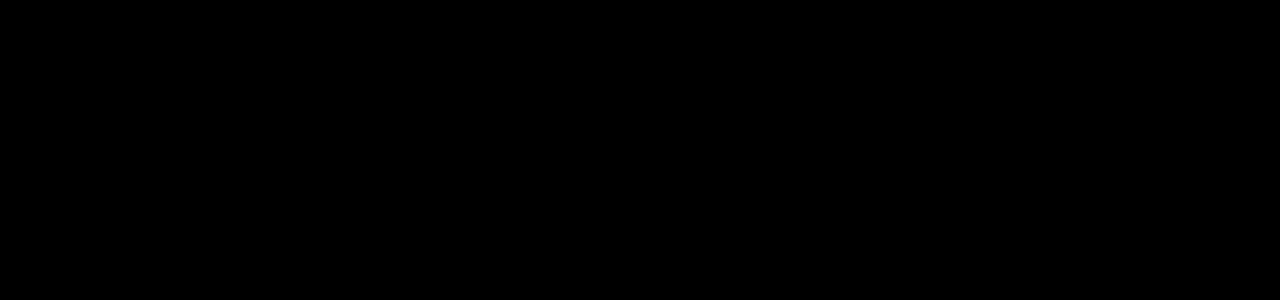
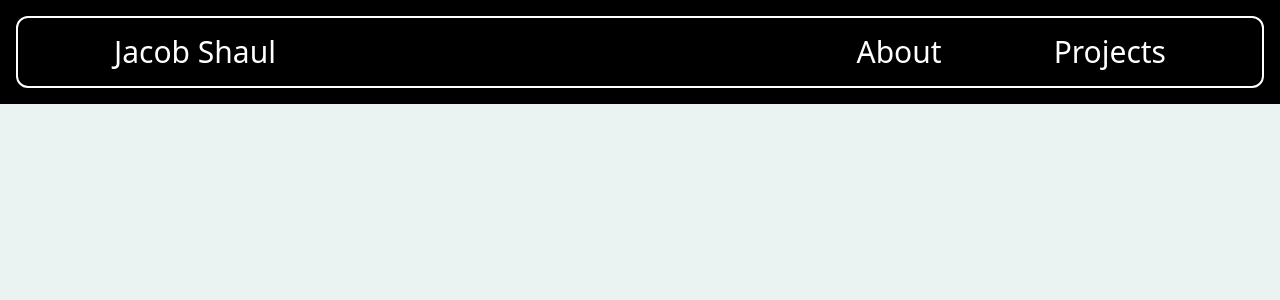
Before and after one commit to jacob-s-codes/personal-portfolio, a Next.js app: page /modetocode in a window 1280 px wide. Before the commit this address had no page. Shown: the top 300 px of the page. Built offline with nearby package versions, Linux system fonts and the light colour scheme.

Commit message:
broke a bunch of stuff, try to fix it later

```diff
--- a/app/components/MyProjects.tsx
+++ b/app/components/MyProjects.tsx
@@ -3,6 +3,7 @@
 import Image from 'next/image'
 import modetocode from '../assets/modetocodebg.png'
 import schoolimg from '../assets/ifbackground.jpeg'
+import Link from 'next/link'
 
 const MyProjects = () => {
     return (
@@ -10,7 +11,7 @@
             <h3 className='flex justify-center text-5xl text-center mb-0 mt-96 font-bold'>What I've been working on:</h3>
             <div className='flex flex-row items-center justify-center gap-36'>
                 <div className='flex flex-row items-center justify-center mt-24 z-0'>
-                    <SpotlightBorder className="h-[650px] w-96 duration-500  bg-[#050126] hover:scale-105 hover:shadow-xl hover:shadow-[#D0E4E3] ease-in" spotlightColor="white">
+                    <SpotlightBorder className="h-[650px] w-96 duration-500  bg-[#050126] hover:shadow-xl hover:shadow-[#D0E4E3]" spotlightColor="white">
                         <div className='pl-8 pt-8'>
                             <h2 className='text-3xl'>Mode to Code</h2>
                         </div>
@@ -25,12 +26,12 @@
                             <p>This was a project that helps teach students how to code and other basic software technologies.</p>
                         </div>
                         <div className='flex w-full justify-center'>
-                            <button className='border-white border-2 rounded-lg px-4 py-4 hover:bg-white hover:text-black duration-500 hover:cursor-pointer'>Learn more</button>
+                        <Link href="/modetocode" target='_blank'><button className='border-white border-2 rounded-lg px-4 py-4 hover:bg-white hover:text-black duration-500 hover:cursor-pointer'>Learn more</button></Link>
                         </div>
                     </SpotlightBorder>
                 </div>
                 <div className='flex flex-row items-center justify-center mt-24 z-0'>
-                <SpotlightBorder className="h-[650px] w-96 duration-500  bg-[#667a8a] hover:scale-105 hover:shadow-2xl hover:shadow-white ease-in-out" spotlightColor="white">
+                <SpotlightBorder className="h-[650px] w-96 duration-500  bg-[#667a8a] hover:shadow-xl hover:shadow-white " spotlightColor="white">
                         <div className='pl-8 pt-8'>
                             <h2 className='text-3xl'>School Projects</h2>
                         </div>
@@ -45,7 +46,7 @@
                             <p>Here are some projects that I worked on during high school for some of my classes. This project was a lot of fun to work on and I enjoyed it.</p>
                         </div>
                         <div className='flex w-full justify-center'>
-                            <button className='border-white border-2 rounded-lg px-4 py-4 hover:bg-white hover:text-black duration-500 hover:cursor-pointer'>Learn more</button>
+                            <Link href="/modetocode"><button className='border-white border-2 rounded-lg px-4 py-4 hover:bg-white hover:text-black duration-500 hover:cursor-pointer'>Learn more</button></Link>
                         </div>
                     </SpotlightBorder>
                 </div>
--- a/app/globals.css
+++ b/app/globals.css
@@ -4,13 +4,21 @@
 
 
 
-body {
-  color: black;
-  font-family: Arial, Helvetica, sans-serif;
-}
+
 
 
 
 .orbitron {
   font-family: var(--font-orbitron);
 }
+
+/* html {
+  width: 100%;
+  max-width: 1800px;
+  display: flex;
+  flex-direction: column;
+  justify-content: center;
+  margin-left: auto;
+  margin-right: auto;
+  background-color: #32292F;
+} */
--- /dev/null
+++ b/app/modetocode/page.tsx
@@ -0,0 +1,12 @@
+import React from 'react'
+import NavBar from '../components/NavBar'
+
+const page = () => {
+  return (
+    <div className='bg-black text-white'>
+        <NavBar/>
+    </div>
+  )
+}
+
+export default page
```
